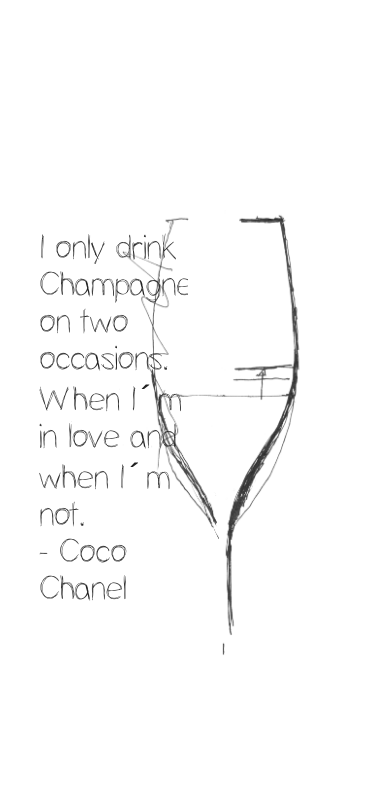
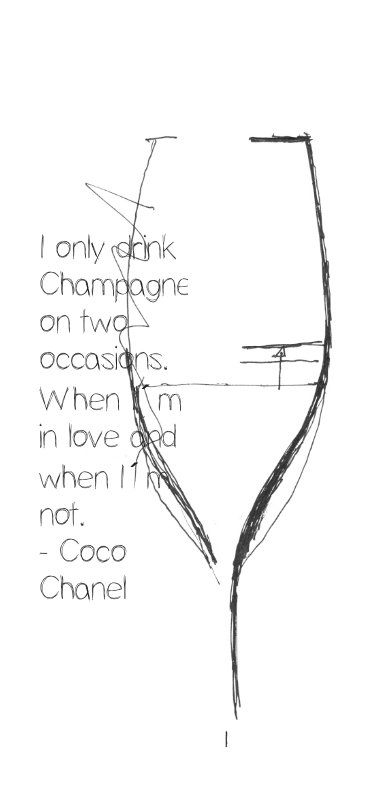
Before and after one commit to LabelDrinkers/labeldrinkers.github.io, a plain HTML site: page index.html in a window 390 px wide. Drawn offline with Linux system fonts and the light colour scheme.

Commit message:
size matters

```diff
--- a/css/style.css
+++ b/css/style.css
@@ -11,7 +11,7 @@
 @media only screen
 and (max-width : 414px) and (orientation : portrait) {
 .text {margin-left:-30%;}
-img.img {width:50%;margin-left:30%}
+img.img {width:70%;margin-left:30%}
 }
 
 html,
```
